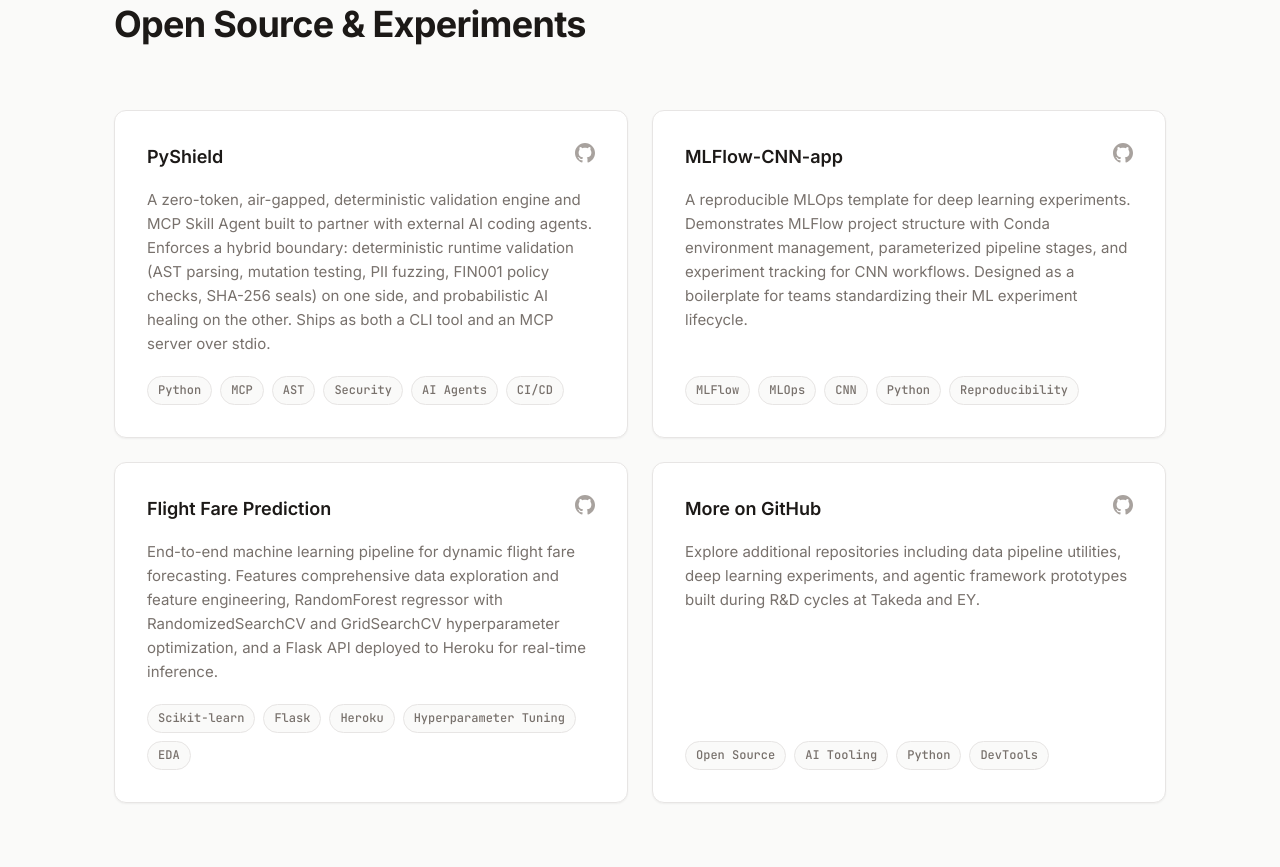
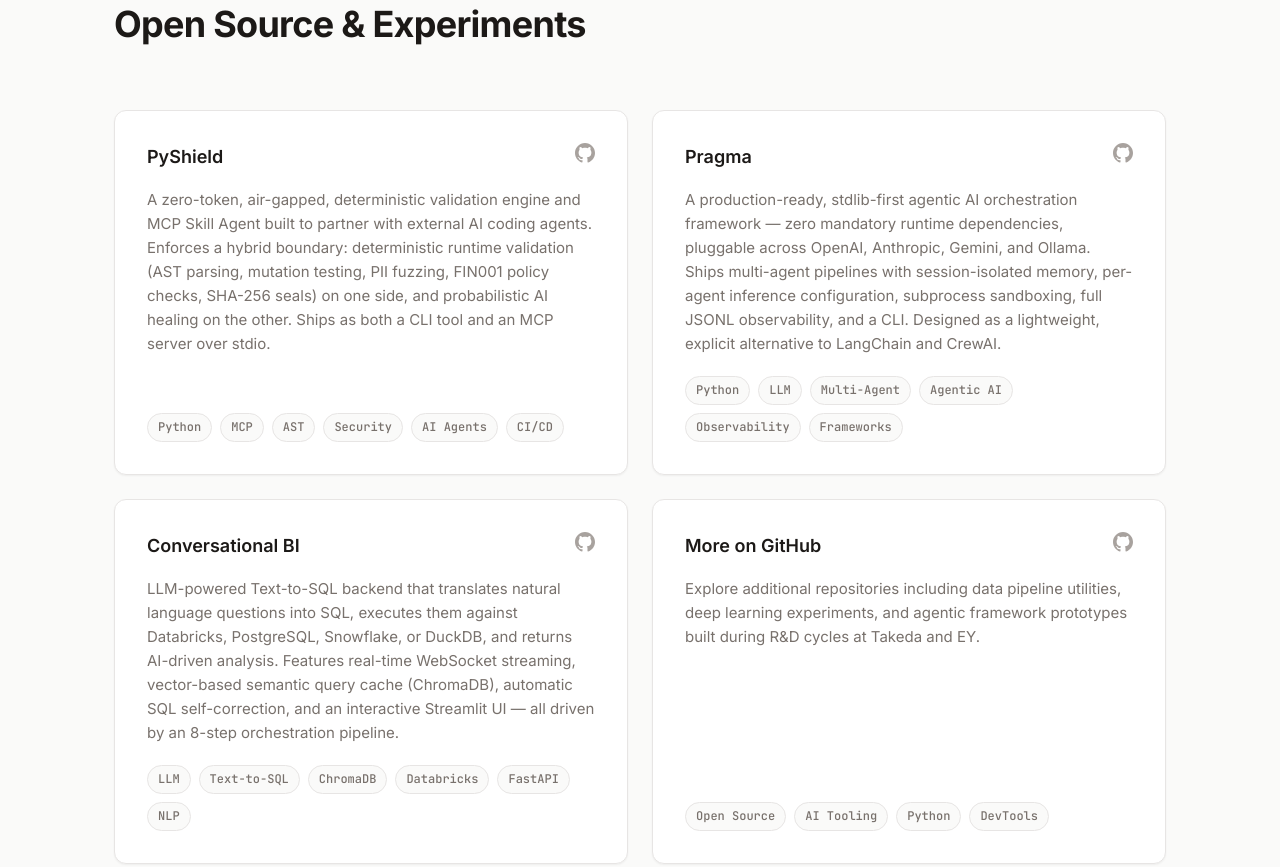
Before and after one commit to biswa-mohapatro/portfolio, a plain HTML site: page index.html in a window 1280 px wide. Shown: the part 3188-4055 px from the top of the page. Drawn offline with Linux system fonts and the light colour scheme.

Commit message:
Updated project section

```diff
--- a/index.html
+++ b/index.html
@@ -526,35 +526,37 @@
 
         <div class="project-card reveal stagger-1">
           <div class="project-header">
-            <h3 class="project-title">MLFlow-CNN-app</h3>
-            <a href="https://github.com/biswa-mohapatro/MLFlow-CNN-app" target="_blank" class="project-link" aria-label="GitHub">
+            <h3 class="project-title">Pragma</h3>
+            <a href="https://github.com/biswa-mohapatro/pragma" target="_blank" class="project-link" aria-label="GitHub">
               <svg width="20" height="20" viewBox="0 0 24 24" fill="currentColor"><path d="M12 0c-6.626 0-12 5.373-12 12 0 5.302 3.438 9.8 8.207 11.387.599.111.793-.261.793-.577v-2.234c-3.338.726-4.033-1.416-4.033-1.416-.546-1.387-1.333-1.756-1.333-1.756-1.089-.745.083-.729.083-.729 1.205.084 1.839 1.237 1.839 1.237 1.07 1.834 2.807 1.304 3.492.997.107-.775.418-1.305.762-1.604-2.665-.305-5.467-1.334-5.467-5.931 0-1.311.469-2.381 1.236-3.221-.124-.303-.535-1.524.117-3.176 0 0 1.008-.322 3.301 1.23.957-.266 1.983-.399 3.003-.404 1.02.005 2.047.138 3.006.404 2.291-1.552 3.297-1.23 3.297-1.23.653 1.653.242 2.874.118 3.176.77.84 1.235 1.911 1.235 3.221 0 4.609-2.807 5.624-5.479 5.921.43.372.823 1.102.823 2.222v3.293c0 .319.192.694.801.576 4.765-1.589 8.199-6.086 8.199-11.386 0-6.627-5.373-12-12-12z"/></svg>
             </a>
           </div>
           <p class="project-desc">
-            A reproducible MLOps template for deep learning experiments. Demonstrates MLFlow project structure
-            with Conda environment management, parameterized pipeline stages, and experiment tracking for
-            CNN workflows. Designed as a boilerplate for teams standardizing their ML experiment lifecycle.
+            A production-ready, stdlib-first agentic AI orchestration framework — zero mandatory runtime
+            dependencies, pluggable across OpenAI, Anthropic, Gemini, and Ollama. Ships multi-agent pipelines
+            with session-isolated memory, per-agent inference configuration, subprocess sandboxing,
+            full JSONL observability, and a CLI. Designed as a lightweight, explicit alternative to LangChain and CrewAI.
           </p>
           <div class="project-tags">
-            <span class="tag">MLFlow</span><span class="tag">MLOps</span><span class="tag">CNN</span><span class="tag">Python</span><span class="tag">Reproducibility</span>
+            <span class="tag">Python</span><span class="tag">LLM</span><span class="tag">Multi-Agent</span><span class="tag">Agentic AI</span><span class="tag">Observability</span><span class="tag">Frameworks</span>
           </div>
         </div>
 
         <div class="project-card reveal stagger-2">
           <div class="project-header">
-            <h3 class="project-title">Flight Fare Prediction</h3>
-            <a href="https://github.com/biswa-mohapatro/flight" target="_blank" class="project-link" aria-label="GitHub">
+            <h3 class="project-title">Conversational BI</h3>
+            <a href="https://github.com/biswa-mohapatro/conversational-bi" target="_blank" class="project-link" aria-label="GitHub">
               <svg width="20" height="20" viewBox="0 0 24 24" fill="currentColor"><path d="M12 0c-6.626 0-12 5.373-12 12 0 5.302 3.438 9.8 8.207 11.387.599.111.793-.261.793-.577v-2.234c-3.338.726-4.033-1.416-4.033-1.416-.546-1.387-1.333-1.756-1.333-1.756-1.089-.745.083-.729.083-.729 1.205.084 1.839 1.237 1.839 1.237 1.07 1.834 2.807 1.304 3.492.997.107-.775.418-1.305.762-1.604-2.665-.305-5.467-1.334-5.467-5.931 0-1.311.469-2.381 1.236-3.221-.124-.303-.535-1.524.117-3.176 0 0 1.008-.322 3.301 1.23.957-.266 1.983-.399 3.003-.404 1.02.005 2.047.138 3.006.404 2.291-1.552 3.297-1.23 3.297-1.23.653 1.653.242 2.874.118 3.176.77.84 1.235 1.911 1.235 3.221 0 4.609-2.807 5.624-5.479 5.921.43.372.823 1.102.823 2.222v3.293c0 .319.192.694.801.576 4.765-1.589 8.199-6.086 8.199-11.386 0-6.627-5.373-12-12-12z"/></svg>
             </a>
           </div>
           <p class="project-desc">
-            End-to-end machine learning pipeline for dynamic flight fare forecasting. Features comprehensive
-            data exploration and feature engineering, RandomForest regressor with RandomizedSearchCV and
-            GridSearchCV hyperparameter optimization, and a Flask API deployed to Heroku for real-time inference.
+            LLM-powered Text-to-SQL backend that translates natural language questions into SQL, executes
+            them against Databricks, PostgreSQL, Snowflake, or DuckDB, and returns AI-driven analysis.
+            Features real-time WebSocket streaming, vector-based semantic query cache (ChromaDB),
+            automatic SQL self-correction, and an interactive Streamlit UI — all driven by an 8-step orchestration pipeline.
           </p>
           <div class="project-tags">
-            <span class="tag">Scikit-learn</span><span class="tag">Flask</span><span class="tag">Heroku</span><span class="tag">Hyperparameter Tuning</span><span class="tag">EDA</span>
+            <span class="tag">LLM</span><span class="tag">Text-to-SQL</span><span class="tag">ChromaDB</span><span class="tag">Databricks</span><span class="tag">FastAPI</span><span class="tag">NLP</span>
           </div>
         </div>
 
```
